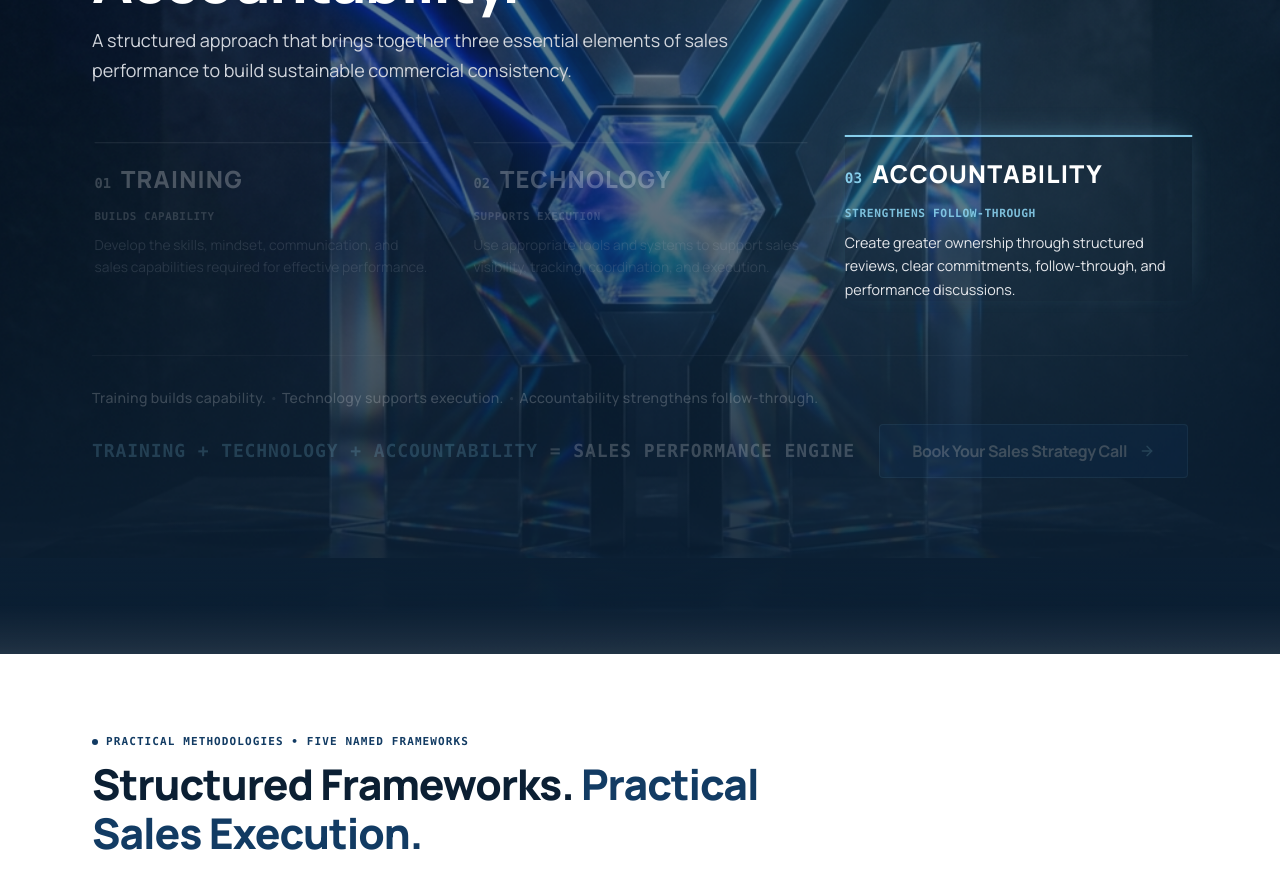
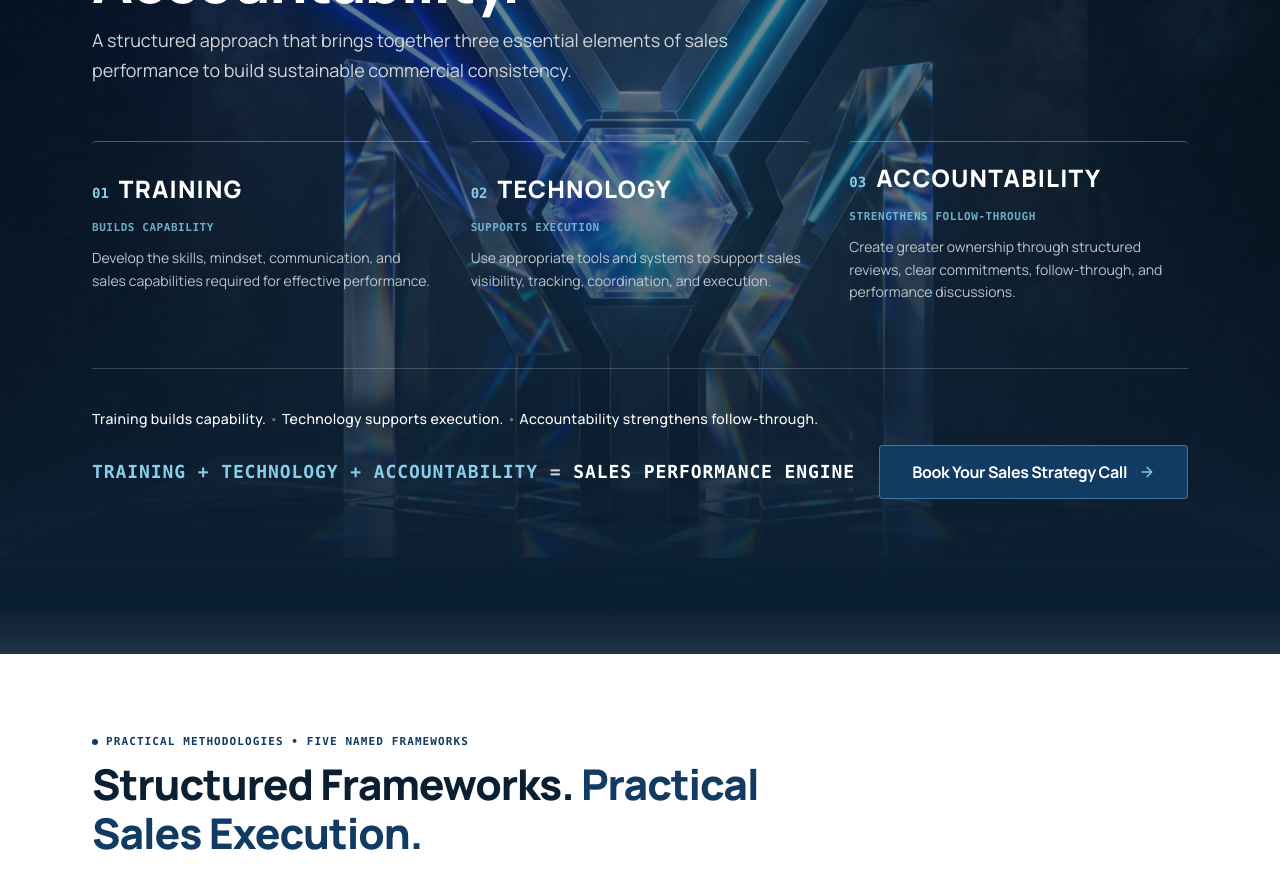
Before and after one commit to Bedant1424/virtual-state-head, a React (Vite) app: page / in a window 1280 px wide. Shown: the part 4320-5195 px from the top of the page. Built offline with nearby package versions, Linux system fonts and the light colour scheme.

Commit message:
fix(vsh): replace engine scroll highlight with hover interaction

```diff
--- a/src/sections/Chapters/Chapter06Engine.tsx
+++ b/src/sections/Chapters/Chapter06Engine.tsx
@@ -4,29 +4,32 @@ import { Button } from '@/components/ui/Button';
 import { vshImages } from '@/assets/images';
 import { siteContent } from '@/data/siteContent';
 import { ArrowRight } from 'lucide-react';
-import { useScrollProgress, useScrollReveal, revealStyles } from '@/hooks/useMotion';
+import { useScrollReveal, revealStyles } from '@/hooks/useMotion';
 
 export interface Chapter06EngineProps {
   onCtaClick?: () => void;
 }
 
+type ActivePillar = null | 'training' | 'technology' | 'accountability';
+
 /**
  * CHAPTER 06 — SALES PERFORMANCE ENGINE
- * Cinematic visual peak. The optical crystal prism anchors the viewport with
- * scroll-driven transformation across 5 distinct visual states:
+ * Three-pillar interactive hover showcase:
+ * 01 TRAINING
+ * 02 TECHNOLOGY
+ * 03 ACCOUNTABILITY
  *
- * State 01: TRAINING visually dominates (left light stream, scale, left pillar glow)
- * State 02: TECHNOLOGY dominates (central beam, balanced prism, center pillar glow)
- * State 03: ACCOUNTABILITY dominates (right light stream, right pillar glow)
- * State 04: CONVERGENCE (all 3 pillars illuminated, central bloom intensifies)
- * State 05: SALES PERFORMANCE ENGINE CLIMAX (formula reveal + closing concept + CTA)
+ * Controlled exclusively by user interaction:
+ * - mouse hover (onMouseEnter / onMouseLeave)
+ * - keyboard focus (onFocus / onBlur)
+ * - mobile tap (onClick)
  *
- * ZERO software badges, ZERO phase pills, ZERO clickable tab controls.
- * Purely scroll-driven, cinematic visual progression.
+ * ZERO scroll-driven pillar highlighting.
+ * ZERO phase badges, phase pills, status labels, or software controls.
  */
 export const Chapter06Engine: React.FC<Chapter06EngineProps> = ({ onCtaClick }) => {
   const { pillars } = siteContent.engine;
-  const [scrollRef, progress] = useScrollProgress();
+  const [activePillar, setActivePillar] = useState<ActivePillar>(null);
   const [headerRef, headerVisible] = useScrollReveal(0.12);
   const [prefersReducedMotion, setPrefersReducedMotion] = useState(false);
 
@@ -38,97 +41,72 @@ export const Chapter06Engine: React.FC<Chapter06EngineProps> = ({ onCtaClick })
     return () => mq.removeEventListener('change', handler);
   }, []);
 
-  // Five distinct scroll-driven visual states:
-  // State 1: 0.00 – 0.32 (TRAINING)
-  // State 2: 0.32 – 0.52 (TECHNOLOGY)
-  // State 3: 0.52 – 0.72 (ACCOUNTABILITY)
-  // State 4: 0.72 – 0.86 (CONVERGENCE)
-  // State 5: 0.86 – 1.00 (SALES PERFORMANCE ENGINE CLIMAX)
-  const getVisualState = (p: number) => {
-    if (prefersReducedMotion) return 5;
-    if (p < 0.32) return 1;
-    if (p < 0.52) return 2;
-    if (p < 0.72) return 3;
-    if (p < 0.86) return 4;
-    return 5;
-  };
-
-  const currentVisualState = getVisualState(progress);
-  const isConverged = currentVisualState >= 4;
-
-  // Dynamic light bloom gradient according to active pillar/state
+  // Optical light bloom gradient responds directly to activePillar
   const getLightBloomStyle = () => {
     if (prefersReducedMotion) {
       return {
-        opacity: 0.65,
+        opacity: 0.55,
         background:
-          'radial-gradient(circle at 50% 45%, rgba(135,206,235,0.45) 0%, rgba(18,59,99,0.35) 45%, transparent 75%)',
+          'radial-gradient(circle at 50% 48%, rgba(135,206,235,0.40) 0%, rgba(18,59,99,0.28) 45%, transparent 70%)',
       };
     }
 
-    switch (currentVisualState) {
-      case 1: // Training: left stream
+    switch (activePillar) {
+      case 'training': // Light focus shifts left toward Training
         return {
-          opacity: 0.55,
+          opacity: 0.65,
           background:
-            'radial-gradient(circle at 28% 50%, rgba(135,206,235,0.45) 0%, rgba(18,59,99,0.30) 35%, transparent 68%)',
+            'radial-gradient(circle at 28% 50%, rgba(135,206,235,0.52) 0%, rgba(18,59,99,0.34) 38%, transparent 68%)',
         };
-      case 2: // Technology: center beam
-        return {
-          opacity: 0.58,
-          background:
-            'radial-gradient(circle at 50% 48%, rgba(135,206,235,0.48) 0%, rgba(18,59,99,0.32) 40%, transparent 68%)',
-        };
-      case 3: // Accountability: right stream
-        return {
-          opacity: 0.55,
-          background:
-            'radial-gradient(circle at 72% 50%, rgba(135,206,235,0.45) 0%, rgba(18,59,99,0.30) 35%, transparent 68%)',
-        };
-      case 4: // Convergence: all three converge
+      case 'technology': // Central beam intensifies
         return {
           opacity: 0.72,
           background:
-            'radial-gradient(circle at 50% 45%, rgba(135,206,235,0.58) 0%, rgba(18,59,99,0.42) 45%, transparent 75%)',
+            'radial-gradient(circle at 50% 48%, rgba(135,206,235,0.58) 0%, rgba(18,59,99,0.38) 42%, transparent 72%)',
         };
-      case 5: // Climax: maximum optical brilliance
+      case 'accountability': // Light focus shifts right toward Accountability
+        return {
+          opacity: 0.65,
+          background:
+            'radial-gradient(circle at 72% 50%, rgba(135,206,235,0.52) 0%, rgba(18,59,99,0.34) 38%, transparent 68%)',
+        };
+      case null: // Resting neutral state: calm, balanced illumination
       default:
         return {
-          opacity: 0.82,
+          opacity: 0.45,
           background:
-            'radial-gradient(circle at 50% 42%, rgba(135,206,235,0.65) 0%, rgba(18,59,99,0.48) 50%, transparent 80%)',
+            'radial-gradient(circle at 50% 48%, rgba(135,206,235,0.36) 0%, rgba(18,59,99,0.22) 40%, transparent 68%)',
         };
     }
   };
 
-  // Prism spatial position & scale
+  // Prism spatial position & zoom respond directly to activePillar
   const getPrismTransform = () => {
-    if (prefersReducedMotion) return 'scale(1.05) translate(0, 0)';
+    if (prefersReducedMotion) return 'scale(1.02) translate(0, 0)';
 
-    const baseScale = 1.04 + progress * 0.10;
-    const scrollY = (progress - 0.5) * -22;
-
-    let shiftX = 0;
-    if (currentVisualState === 1) shiftX = -1.2;
-    else if (currentVisualState === 3) shiftX = 1.2;
-
-    return `scale(${baseScale.toFixed(3)}) translate(${shiftX}%, ${scrollY.toFixed(1)}px)`;
+    switch (activePillar) {
+      case 'training':
+        return 'scale(1.05) translate(-1.8%, 0)';
+      case 'technology':
+        return 'scale(1.06) translate(0, 0)';
+      case 'accountability':
+        return 'scale(1.05) translate(1.8%, 0)';
+      case null:
+      default:
+        return 'scale(1.00) translate(0, 0)';
+    }
   };
 
-  // Background atmosphere depth movement
-  const bgAtmosphereY = prefersReducedMotion ? 0 : ((progress - 0.5) * 16).toFixed(1);
-
-  // Pillar concept descriptions from approved copy
-  const pillarConcepts = [
-    { id: 'training', summary: 'Builds Capability' },
-    { id: 'technology', summary: 'Supports Execution' },
-    { id: 'accountability', summary: 'Strengthens Follow-Through' },
-  ];
+  // Pillar concept descriptors from approved copy
+  const pillarConcepts: Record<string, string> = {
+    training: 'Builds Capability',
+    technology: 'Supports Execution',
+    accountability: 'Strengthens Follow-Through',
+  };
 
   return (
     <section
       id="engine"
-      ref={scrollRef}
       aria-labelledby="engine-heading"
       className="relative bg-[#0B1F33] overflow-hidden"
     >
@@ -139,21 +117,22 @@ export const Chapter06Engine: React.FC<Chapter06EngineProps> = ({ onCtaClick })
       <div className="relative min-h-[760px] lg:min-h-[880px] flex flex-col justify-between py-12 sm:py-16 lg:py-20">
         {/* Layer 1: Background Atmospheric Depth Texture */}
         <div
-          className="absolute inset-0 pointer-events-none opacity-20 transition-transform duration-1000 ease-out"
+          className="absolute inset-0 pointer-events-none opacity-20"
           style={{
-            transform: `translateY(${bgAtmosphereY}px)`,
             backgroundImage:
               'radial-gradient(circle at 50% 30%, rgba(135,206,235,0.15) 0%, transparent 60%)',
           }}
         />
 
-        {/* Layer 2: Dominant Optical Prism Artwork with Scroll-Linked Transformation */}
+        {/* Layer 2: Dominant Optical Prism Artwork with Hover-Responsive Optics */}
         <div
           className="absolute inset-0 overflow-hidden pointer-events-none"
           style={{
             transform: getPrismTransform(),
             willChange: 'transform',
-            transition: prefersReducedMotion ? 'none' : 'transform 700ms cubic-bezier(0.16, 1, 0.3, 1)',
+            transition: prefersReducedMotion
+              ? 'none'
+              : 'transform 500ms cubic-bezier(0.16, 1, 0.3, 1)',
           }}
         >
           <img
@@ -168,7 +147,9 @@ export const Chapter06Engine: React.FC<Chapter06EngineProps> = ({ onCtaClick })
             className="absolute inset-0 pointer-events-none"
             style={{
               ...getLightBloomStyle(),
-              transition: prefersReducedMotion ? 'opacity 200ms ease-out' : 'background 700ms ease-out, opacity 700ms ease-out',
+              transition: prefersReducedMotion
+                ? 'opacity 200ms ease-out'
+                : 'background 500ms ease-out, opacity 500ms ease-out',
             }}
           />
 
@@ -216,40 +197,72 @@ export const Chapter06Engine: React.FC<Chapter06EngineProps> = ({ onCtaClick })
               </p>
             </div>
 
-            {/* LOWER COMPOSITION: Three Large Typographic Pillars (Integrated Spatial Layout) */}
-            <div className="grid grid-cols-1 md:grid-cols-3 gap-6 sm:gap-8 lg:gap-10 mb-8 sm:mb-10">
-              {pillars.map((pillar, idx) => {
-                const pillarNumber = idx + 1;
-                const isPillarActive =
-                  currentVisualState === pillarNumber || isConverged || prefersReducedMotion;
-                const concept = pillarConcepts[idx];
+            {/* LOWER COMPOSITION: Three Large Interactive Typographic Pillars (Integrated Spatial Layout) */}
+            <div className="grid grid-cols-1 md:grid-cols-3 gap-6 sm:gap-8 lg:gap-10 mb-8 sm:mb-12">
+              {pillars.map((pillar) => {
+                const isSelected = activePillar === pillar.id;
+                const isAnySelected = activePillar !== null;
+                const isDimmed = isAnySelected && !isSelected;
+                const summary = pillarConcepts[pillar.id] || '';
 
                 return (
-                  <div
+                  <button
                     key={pillar.id}
-                    className={`transition-all duration-500 ease-out border-t pt-4 sm:pt-5 ${
-                      isPillarActive
-                        ? 'border-t-2 border-[#87CEEB] shadow-[0_-8px_24px_-8px_rgba(135,206,235,0.25)]'
-                        : 'border-t border-white/20'
+                    type="button"
+                    id={`engine-pillar-btn-${pillar.id}`}
+                    aria-pressed={isSelected}
+                    aria-label={`${pillar.title} pillar: ${summary}`}
+                    onMouseEnter={() =>
+                      setActivePillar(pillar.id as 'training' | 'technology' | 'accountability')
+                    }
+                    onMouseLeave={() => setActivePillar(null)}
+                    onFocus={() =>
+                      setActivePillar(pillar.id as 'training' | 'technology' | 'accountability')
+                    }
+                    onBlur={() => setActivePillar(null)}
+                    onClick={() =>
+                      setActivePillar((prev) =>
+                        prev === pillar.id
+                          ? null
+                          : (pillar.id as 'training' | 'technology' | 'accountability')
+                      )
+                    }
+                    className={`w-full text-left bg-transparent p-0 cursor-pointer rounded-[4px] focus-visible:outline-none focus-visible:ring-2 focus-visible:ring-[#87CEEB] focus-visible:ring-offset-4 focus-visible:ring-offset-[#0B1F33] transition-all duration-300 ease-out border-t pt-4 sm:pt-5 ${
+                      isSelected
+                        ? 'border-t-2 border-[#87CEEB] shadow-[0_-8px_24px_-8px_rgba(135,206,235,0.35)]'
+                        : isDimmed
+                        ? 'border-t border-white/15'
+                        : 'border-t border-white/30 hover:border-white/50'
                     } ${
-                      !prefersReducedMotion &&
-                      (isPillarActive
-                        ? 'transform scale-[1.025] -translate-y-1'
-                        : 'transform scale-[0.985] opacity-50')
+                      prefersReducedMotion
+                        ? ''
+                        : isSelected
+                        ? 'transform scale-[1.06] -translate-y-1'
+                        : isDimmed
+                        ? 'transform scale-[0.96] opacity-60'
+                        : 'transform scale-100 opacity-100'
                     }`}
                   >
                     {/* Pillar Number & Title */}
                     <div className="flex items-baseline gap-2.5 mb-2">
                       <span
-                        className={`text-xs sm:text-sm font-mono font-bold transition-colors duration-500 ${
-                          isPillarActive ? 'text-[#87CEEB]' : 'text-white/40'
+                        className={`text-xs sm:text-sm font-mono font-bold transition-colors duration-300 ${
+                          isSelected
+                            ? 'text-white'
+                            : isDimmed
+                            ? 'text-white/40'
+                            : 'text-[#87CEEB]'
                         }`}
                       >
                         {pillar.number}
                       </span>
                       <h3
-                        className={`text-lg sm:text-xl lg:text-2xl font-sans font-extrabold uppercase tracking-wider transition-colors duration-500 ${
-                          isPillarActive ? 'text-white' : 'text-white/50'
+                        className={`text-lg sm:text-xl lg:text-2xl font-sans font-extrabold uppercase tracking-wider transition-colors duration-300 ${
+                          isSelected
+                            ? 'text-white'
+                            : isDimmed
+                            ? 'text-white/60'
+                            : 'text-white'
                         }`}
                       >
                         {pillar.title}
@@ -257,37 +270,49 @@ export const Chapter06Engine: React.FC<Chapter06EngineProps> = ({ onCtaClick })
                     </div>
 
                     {/* Short Role Descriptor */}
-                    <div className="mb-2">
+                    <div className="mb-2.5">
                       <span
-                        className={`text-[10px] sm:text-[11px] font-mono uppercase tracking-wider font-semibold transition-colors duration-500 ${
-                          isPillarActive ? 'text-[#87CEEB]/90' : 'text-white/30'
+                        className={`text-[10px] sm:text-[11px] font-mono uppercase tracking-wider font-semibold transition-colors duration-300 ${
+                          isSelected
+                            ? 'text-[#87CEEB]'
+                            : isDimmed
+                            ? 'text-white/40'
+                            : 'text-[#87CEEB]/80'
                         }`}
                       >
-                        {concept.summary}
+                        {summary}
                       </span>
                     </div>
 
                     {/* Approved Description */}
                     <p
-                      className={`text-xs sm:text-sm font-sans leading-relaxed transition-all duration-500 ${
-                        isPillarActive ? 'text-gray-200 opacity-100' : 'text-gray-400 opacity-40'
+                      className={`text-xs sm:text-sm font-sans leading-relaxed transition-all duration-300 ${
+                        isSelected
+                          ? 'text-white opacity-100 font-medium'
+                          : isDimmed
+                          ? 'text-gray-400 opacity-60'
+                          : 'text-gray-300 opacity-90'
                       }`}
                     >
                       {pillar.description}
                     </p>
-                  </div>
+
+                    {/* Active Underline Accent */}
+                    <div
+                      className={`h-0.5 mt-3.5 rounded-full transition-all duration-300 ${
+                        isSelected
+                          ? 'w-12 bg-[#87CEEB] opacity-100'
+                          : 'w-0 bg-transparent opacity-0'
+                      }`}
+                      aria-hidden="true"
+                    />
+                  </button>
                 );
               })}
             </div>
 
-            {/* CONVERGENCE & CLIMAX: Closing Concept, Formula Reveal & CTA */}
-            <div
-              className={`pt-6 sm:pt-8 border-t border-white/20 transition-all duration-700 ease-out ${
-                isConverged || prefersReducedMotion
-                  ? 'opacity-100 translate-y-0'
-                  : 'opacity-20 translate-y-3 pointer-events-none'
-              }`}
-            >
+            {/* STATIC FORMULA & CTA BLOCK: Permanent, stable section element */}
+            <div className="pt-8 sm:pt-10 border-t border-white/20">
               {/* Closing Summary Concept */}
               <div className="mb-4 text-xs sm:text-sm text-gray-300 font-sans tracking-wide">
                 <span className="text-white font-medium">Training builds capability.</span>{' '}
@@ -297,7 +322,7 @@ export const Chapter06Engine: React.FC<Chapter06EngineProps> = ({ onCtaClick })
                 <span className="text-white font-medium">Accountability strengthens follow-through.</span>
               </div>
 
-              {/* Grand Formula Reveal Lockup + Secondary Action */}
+              {/* Formula Lockup + Primary Action */}
               <div className="flex flex-col lg:flex-row lg:items-center justify-between gap-6">
                 <div className="text-sm sm:text-base lg:text-lg font-mono font-extrabold text-[#87CEEB] tracking-wider leading-snug">
                   <span className="inline-block">TRAINING</span> +{' '}
```
